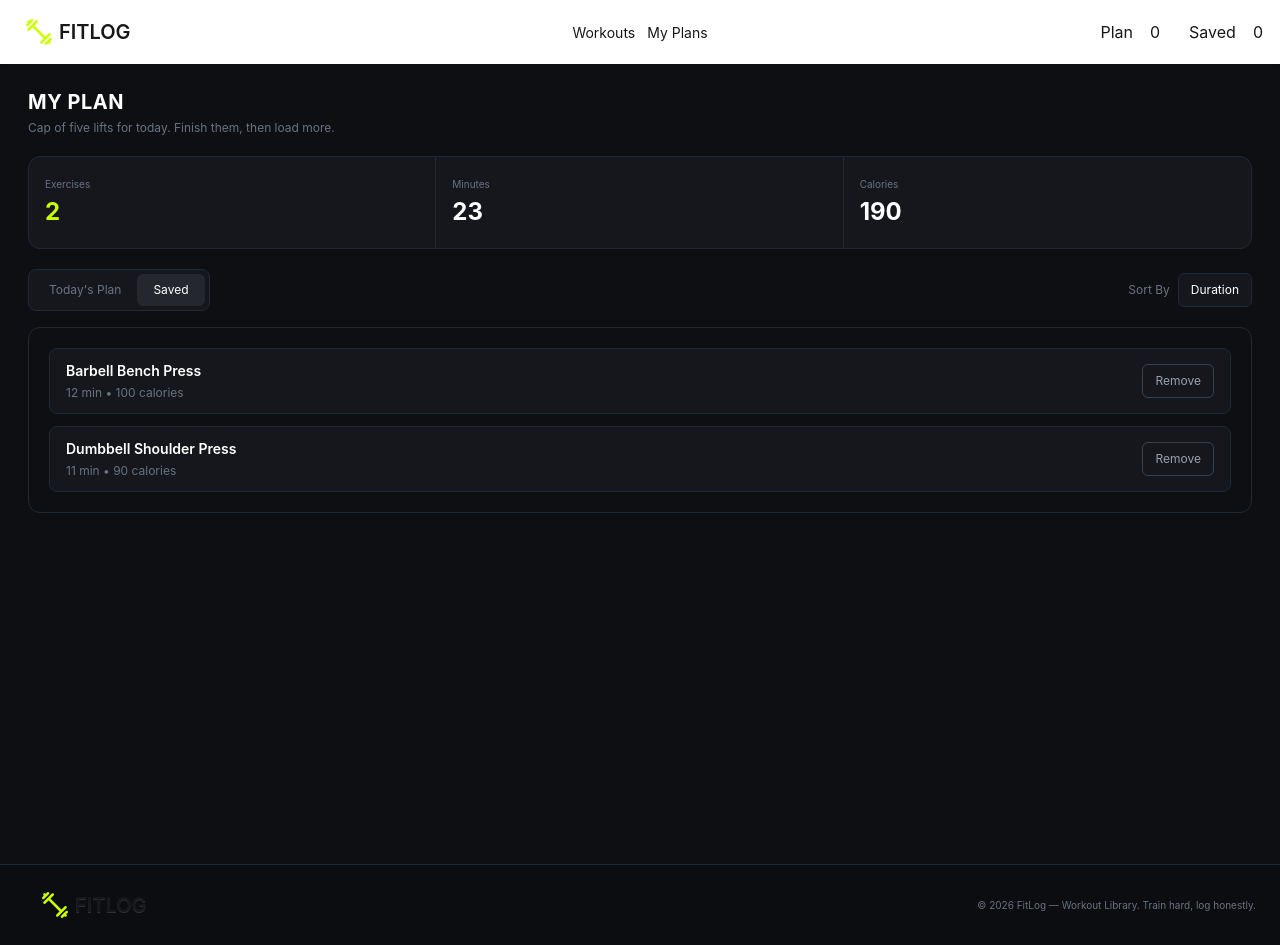
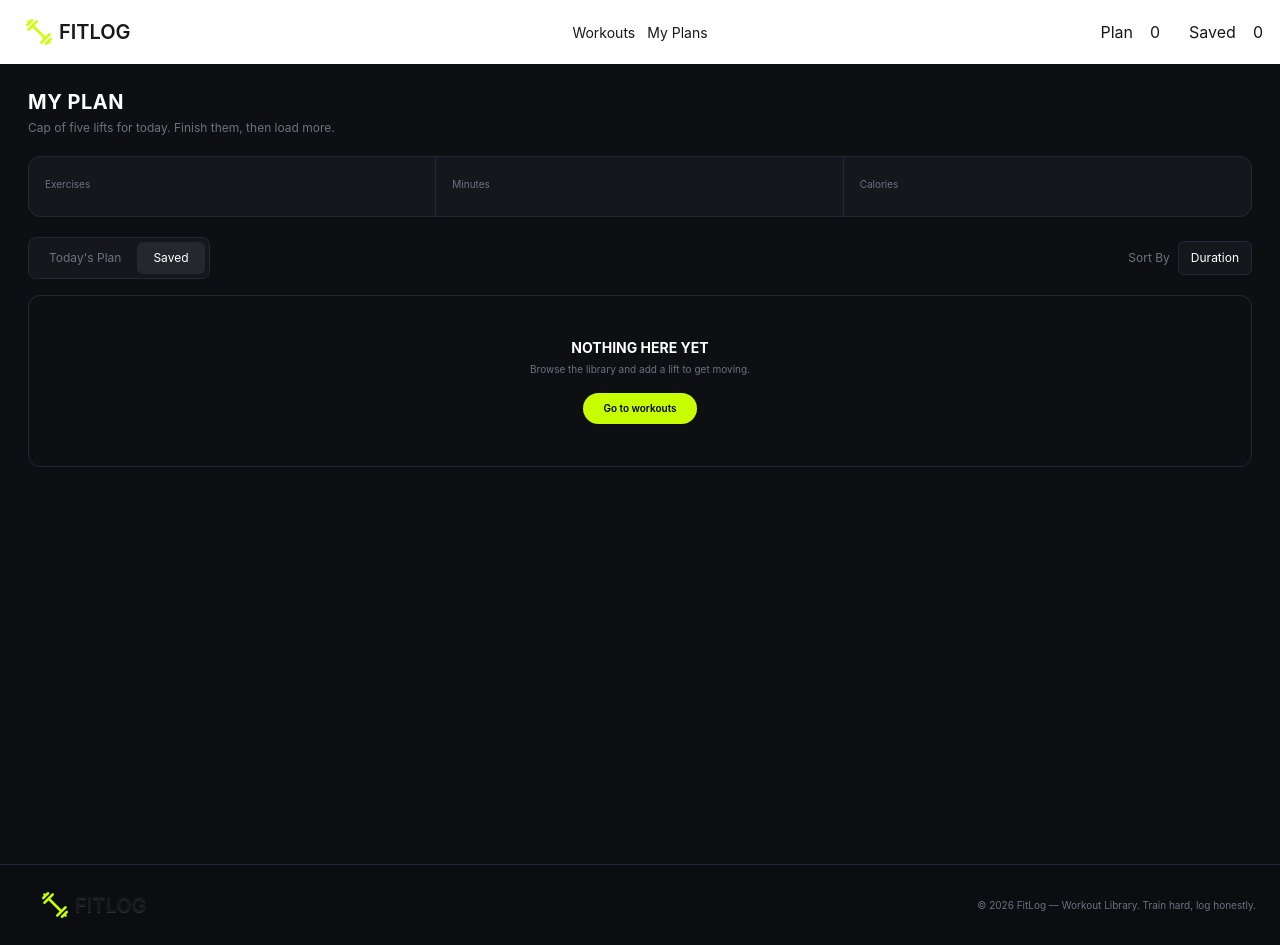
Before and after one commit to Razdee01/fit-log, a Next.js app: page /My-plan in a window 1280 px wide. Built offline with nearby package versions, Linux system fonts and the light colour scheme.

Commit message:
savelist created

```diff
--- a/package.json
+++ b/package.json
@@ -12,7 +12,8 @@
     "daisyui": "^5.7.44",
     "next": "16.3.6",
     "react": "19.2.8",
-    "react-dom": "19.2.8"
+    "react-dom": "19.2.8",
+    "react-toastify": "^11.1.0"
   },
   "devDependencies": {
     "@tailwindcss/postcss": "^4.3.3",
--- a/src/app/My-plan/page.tsx
+++ b/src/app/My-plan/page.tsx
@@ -1,34 +1,38 @@
+"use client"
+import SaveList from "@/components/SaveList";
 import { exerciseContext } from "@/context/ExerciseContext";
+import { IExercise } from "@/types/Type";
 import React, { useContext } from "react";
 
+
 const MyPlanPage = () => {
-  const planExercises = [
-    {
-      id: 1,
-      name: "Barbell Bench Press",
-      duration: 12,
-      calories: 100,
-    },
-    {
-      id: 2,
-      name: "Dumbbell Shoulder Press",
-      duration: 11,
-      calories: 90,
-    },
-  ];
+  // const planExercises = [
+  //   {
+  //     id: 1,
+  //     name: "Barbell Bench Press",
+  //     duration: 12,
+  //     calories: 100,
+  //   },
+  //   {
+  //     id: 2,
+  //     name: "Dumbbell Shoulder Press",
+  //     duration: 11,
+  //     calories: 90,
+  //   },
+  // ];
 
-  const totalMinutes = planExercises.reduce(
-    (total, exercise) => total + exercise.duration,
-    0
-  );
+  // const totalMinutes = planExercises.reduce(
+  //   (total, exercise) => total + exercise.duration,
+  //   0
+  // );
 
-  const totalCalories = planExercises.reduce(
-    (total, exercise) => total + exercise.calories,
-    0
-  );
-  const {add}=useContext(exerciseContext)
-  console.log(add);
+  // const totalCalories = planExercises.reduce(
+  //   (total, exercise) => total + exercise.calories,
+  //   0
+  // );
 
+
+   const {  add ,save} = useContext(exerciseContext);
 
   return (
     <main className="min-h-screen bg-[#0d0f12] text-white">
@@ -49,18 +53,18 @@ const MyPlanPage = () => {
           <div className="border-r border-gray-800 px-4 py-5">
             <p className="text-[10px] text-gray-500">Exercises</p>
             <p className="mt-1 text-2xl font-bold text-[#c8ff00]">
-              {planExercises.length}
+              {/* {planExercises.length} */}
             </p>
           </div>
 
           <div className="border-r border-gray-800 px-4 py-5">
             <p className="text-[10px] text-gray-500">Minutes</p>
-            <p className="mt-1 text-2xl font-bold">{totalMinutes}</p>
+            {/* <p className="mt-1 text-2xl font-bold">{totalMinutes}</p> */}
           </div>
 
           <div className="px-4 py-5">
             <p className="text-[10px] text-gray-500">Calories</p>
-            <p className="mt-1 text-2xl font-bold">{totalCalories}</p>
+            {/* <p className="mt-1 text-2xl font-bold">{totalCalories}</p> */}
           </div>
         </div>
 
@@ -86,46 +90,9 @@ const MyPlanPage = () => {
         </div>
 
         {/* Exercise list */}
-        <div className="min-h-[170px] rounded-xl border border-gray-800 bg-[#0d0f12] p-5">
-          {planExercises.length > 0 ? (
-            <div className="space-y-3">
-              {planExercises.map((exercise) => (
-                <div
-                  key={exercise.id}
-                  className="flex items-center justify-between rounded-lg border border-gray-800 bg-[#15171c] px-4 py-3"
-                >
-                  <div>
-                    <h3 className="text-sm font-semibold">
-                      {exercise.name}
-                    </h3>
 
-                    <p className="mt-1 text-xs text-gray-500">
-                      {exercise.duration} min • {exercise.calories} calories
-                    </p>
-                  </div>
+       <SaveList savedBook={save} />
 
-                  <button className="rounded-md border border-gray-700 px-3 py-2 text-xs text-gray-400 hover:text-white">
-                    Remove
-                  </button>
-                </div>
-              ))}
-            </div>
-          ) : (
-            <div className="flex min-h-[130px] flex-col items-center justify-center text-center">
-              <h3 className="text-sm font-bold uppercase">
-                Nothing Here Yet
-              </h3>
-
-              <p className="mt-1 text-[10px] text-gray-500">
-                Browse the library and add a lift to get moving.
-              </p>
-
-              <button className="mt-4 rounded-full bg-[#c8ff00] px-5 py-2 text-[10px] font-semibold text-black">
-                Go to workouts
-              </button>
-            </div>
-          )}
-        </div>
       </div>
     </main>
   );
--- a/src/app/layout.tsx
+++ b/src/app/layout.tsx
@@ -4,6 +4,7 @@ import "./globals.css";
 import NavBar from "@/components/NavBar";
 import Footer from "@/components/Footer";
 import ExerciseProvider from "@/context/ExerciseContext";
+import { ToastContainer } from "react-toastify";
 
 const geistSans = Geist({
   variable: "--font-geist-sans",
@@ -32,6 +33,7 @@ export default function RootLayout({ children }: LayoutProps<"/">) {
          <NavBar></NavBar>
             {children}
             <Footer></Footer>
+             <ToastContainer />
         </ExerciseProvider>
         </body>
     </html>
--- a/src/components/AddButton.tsx
+++ b/src/components/AddButton.tsx
@@ -2,6 +2,7 @@
 import { exerciseContext } from "@/context/ExerciseContext";
 import { IExercise } from "@/types/Type";
 import React, { useContext} from "react";
+import { toast } from "react-toastify";
 interface IaddProps {
   exercise: IExercise;
 
@@ -14,7 +15,7 @@ const AddButton = ({ exercise }: IaddProps) => {
 
   const handleAdd = () => {
       setAdd([...add,exercise])
-
+    toast.success(`You have added "${exercise.name}" to your today's plan`)
 
   };
 
--- a/src/components/SaveButton.tsx
+++ b/src/components/SaveButton.tsx
@@ -2,6 +2,7 @@
 import { exerciseContext } from "@/context/ExerciseContext";
 import { IExercise } from "@/types/Type";
 import React, { useContext } from "react";
+import { toast } from "react-toastify";
 interface IsaveProps {
   exercise: IExercise;
 }
@@ -11,6 +12,7 @@ const SaveButton = ({ exercise }: IsaveProps) => {
     const handleSave=()=>{
       setSave([...save,exercise])
         console.log("save btton clck");
+         toast.success(`You have saved "${exercise.name}"`)
 
     }
 
--- /dev/null
+++ b/src/components/SaveList.tsx
@@ -0,0 +1,50 @@
+"use client";
+
+import { IExercise } from "@/types/Type";
+
+interface IsaveProps {
+  savedBook: IExercise[];
+}
+
+const SaveList = ({ savedBook }: IsaveProps) => {
+  return (
+    <div className="min-h-[170px] rounded-xl border border-gray-800 bg-[#0d0f12] p-5">
+      {savedBook.length > 0 ? (
+        <div className="space-y-3">
+          {savedBook.map((exercise) => (
+            <div
+              key={exercise.id}
+              className="flex items-center justify-between rounded-lg border border-gray-800 bg-[#15171c] px-4 py-3"
+            >
+              <div>
+                <h3 className="text-sm font-semibold">{exercise.name}</h3>
+
+                <p className="mt-1 text-xs text-gray-500">
+                  {exercise.duration} min • {exercise.caloriesBurned} calories
+                </p>
+              </div>
+
+              <button className="rounded-md border border-gray-700 px-3 py-2 text-xs text-gray-400 hover:text-white">
+                Remove
+              </button>
+            </div>
+          ))}
+        </div>
+      ) : (
+        <div className="flex min-h-[130px] flex-col items-center justify-center text-center">
+          <h3 className="text-sm font-bold uppercase">Nothing Here Yet</h3>
+
+          <p className="mt-1 text-[10px] text-gray-500">
+            Browse the library and add a lift to get moving.
+          </p>
+
+          <button className="mt-4 rounded-full bg-[#c8ff00] px-5 py-2 text-[10px] font-semibold text-black">
+            Go to workouts
+          </button>
+        </div>
+      )}
+    </div>
+  );
+};
+
+export default SaveList;
--- a/src/context/ExerciseContext.tsx
+++ b/src/context/ExerciseContext.tsx
@@ -2,7 +2,7 @@
 import React, {createContext, ReactNode, useState } from 'react';
 
 
-export const exerciseContext=createContext({})
+export const exerciseContext=createContext({});
 
 
 
```
Also changed, not shown: 1 other file (tests, documents, lock files or other folders).
